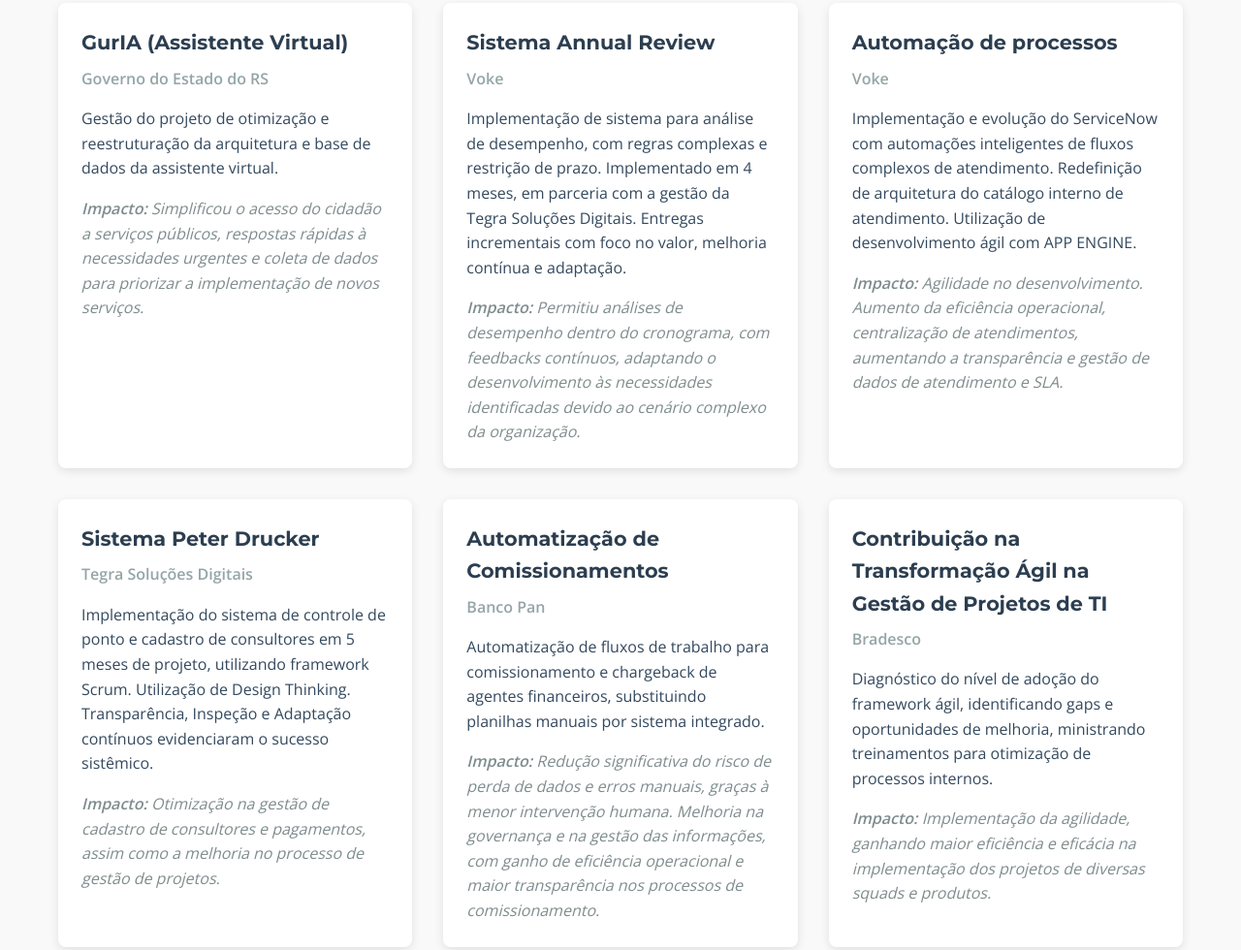
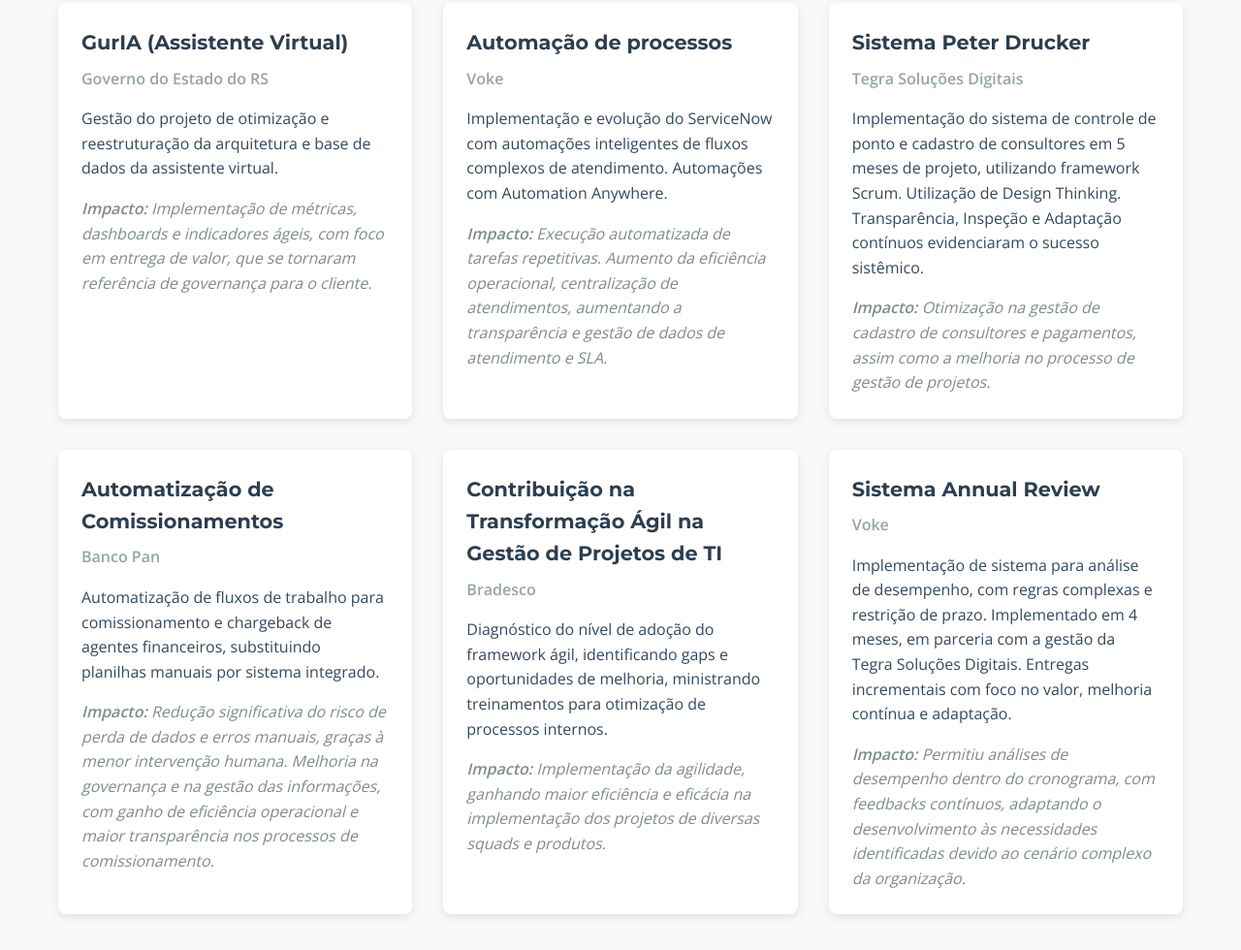
Before and after one commit to caufarris/portfolio_claudia, a plain HTML site: page index.html in a window 1280 px wide. Shown: the part 1488-2468 px from the top of the page at 97% size. Drawn offline with nearby package versions, Linux system fonts and the light colour scheme.

Commit message:
Atualização de projetos

```diff
--- a/index.html
+++ b/index.html
@@ -542,33 +542,21 @@
                                     <p>Gestão do projeto de otimização e reestruturação da arquitetura e base de dados da assistente virtual.</p>
                                 </div>
                                 <div class="project-impact">
-                                    <p><strong>Impacto:</strong> Simplificou o acesso do cidadão a serviços públicos, respostas rápidas à necessidades urgentes e coleta de dados para priorizar a implementação de novos serviços.</p>
+                                    <p><strong>Impacto:</strong> Implementação de métricas, dashboards e indicadores ágeis, com foco em entrega de valor, que se tornaram referência de governança para o cliente.</p>
                                 </div>
                             </div>
                         </div>
-                        <!-- Projeto Voke -->
-                        <div class="project-card">
-                            <div class="project-content">
-                                <h3 class="project-title">Sistema Annual Review</h3>
-                                <div class="project-company">Voke</div>
-                                <div class="project-description">
-                                    <p>Implementação de sistema para análise de desempenho, com regras complexas e restrição de prazo. Implementado em 4 meses, em parceria com a gestão da Tegra Soluções Digitais. Entregas incrementais com foco no valor, melhoria contínua e adaptação.</p>
-                                </div>
-                                <div class="project-impact">
-                                    <p><strong>Impacto:</strong> Permitiu análises de desempenho dentro do cronograma, com feedbacks contínuos, adaptando o desenvolvimento às necessidades identificadas devido ao cenário complexo da organização.</p>
-                                </div>
-                            </div>
-                        </div>
+
                         <!-- Projeto Voke 2 -->
                         <div class="project-card">
                             <div class="project-content">
                                 <h3 class="project-title">Automação de processos</h3>
                                 <div class="project-company">Voke</div>
                                 <div class="project-description">
-                                    <p>Implementação e evolução do ServiceNow com automações inteligentes de fluxos complexos de atendimento. Redefinição de arquitetura do catálogo interno de atendimento. Utilização de desenvolvimento ágil com APP ENGINE.</p>
+                                    <p>Implementação e evolução do ServiceNow com automações inteligentes de fluxos complexos de atendimento. Automações com Automation Anywhere.</p>
                                 </div>
                                 <div class="project-impact">
-                                    <p><strong>Impacto:</strong> Agilidade no desenvolvimento. Aumento da eficiência operacional, centralização de atendimentos, aumentando a transparência e gestão de dados de atendimento e SLA.</p>
+                                    <p><strong>Impacto:</strong> Execução automatizada de tarefas repetitivas. Aumento da eficiência operacional, centralização de atendimentos, aumentando a transparência e gestão de dados de atendimento e SLA.</p>
                                 </div>
                             </div>
                         </div>
@@ -610,6 +598,19 @@
                                 </div>
                                 <div class="project-impact">
                                     <p><strong>Impacto:</strong> Implementação da agilidade, ganhando maior eficiência e eficácia na implementação dos projetos de diversas squads e produtos.</p>
+                                </div>
+                            </div>
+                        </div>
+						<!-- Projeto Voke -->
+                        <div class="project-card">
+                            <div class="project-content">
+                                <h3 class="project-title">Sistema Annual Review</h3>
+                                <div class="project-company">Voke</div>
+                                <div class="project-description">
+                                    <p>Implementação de sistema para análise de desempenho, com regras complexas e restrição de prazo. Implementado em 4 meses, em parceria com a gestão da Tegra Soluções Digitais. Entregas incrementais com foco no valor, melhoria contínua e adaptação.</p>
+                                </div>
+                                <div class="project-impact">
+                                    <p><strong>Impacto:</strong> Permitiu análises de desempenho dentro do cronograma, com feedbacks contínuos, adaptando o desenvolvimento às necessidades identificadas devido ao cenário complexo da organização.</p>
                                 </div>
                             </div>
                         </div>
```
